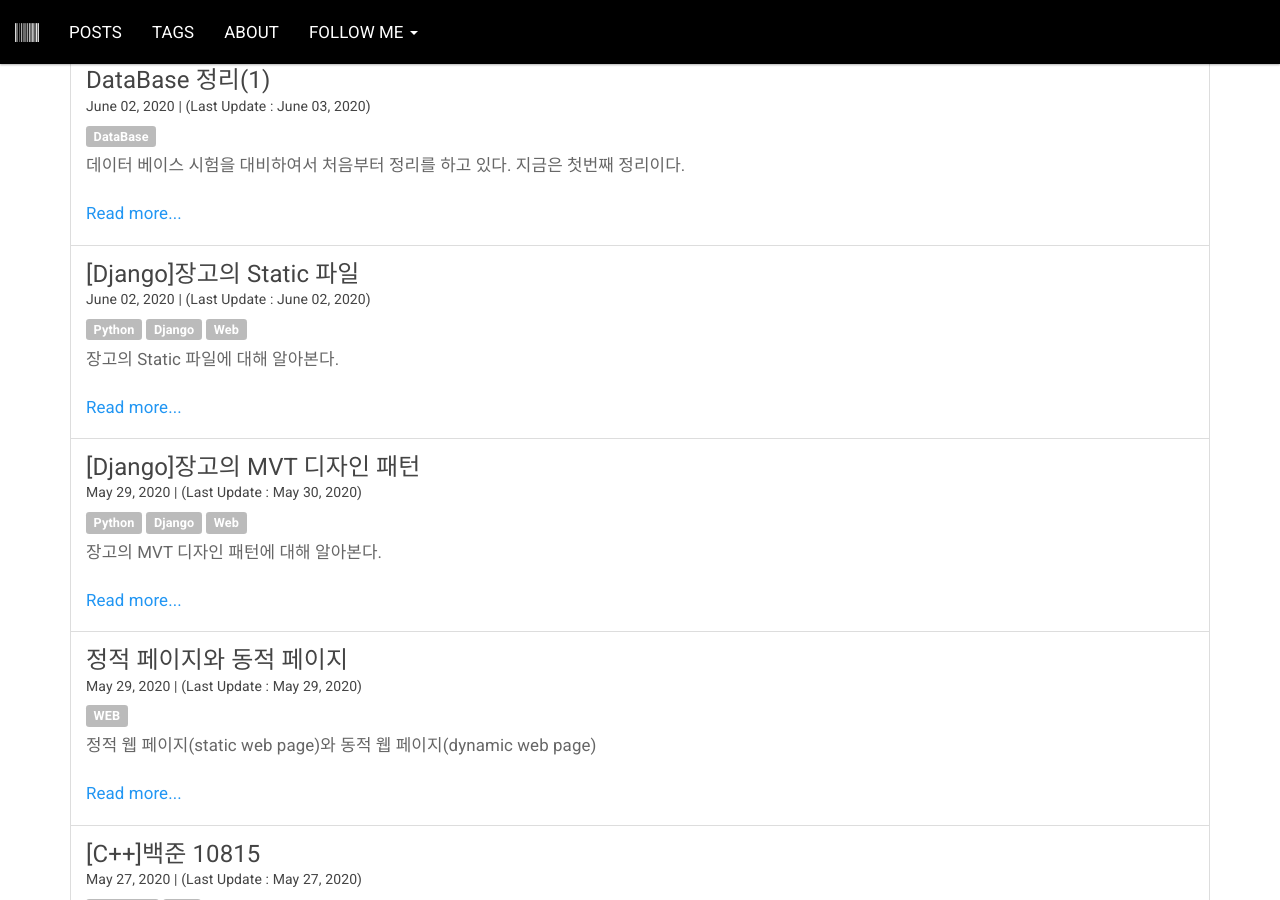
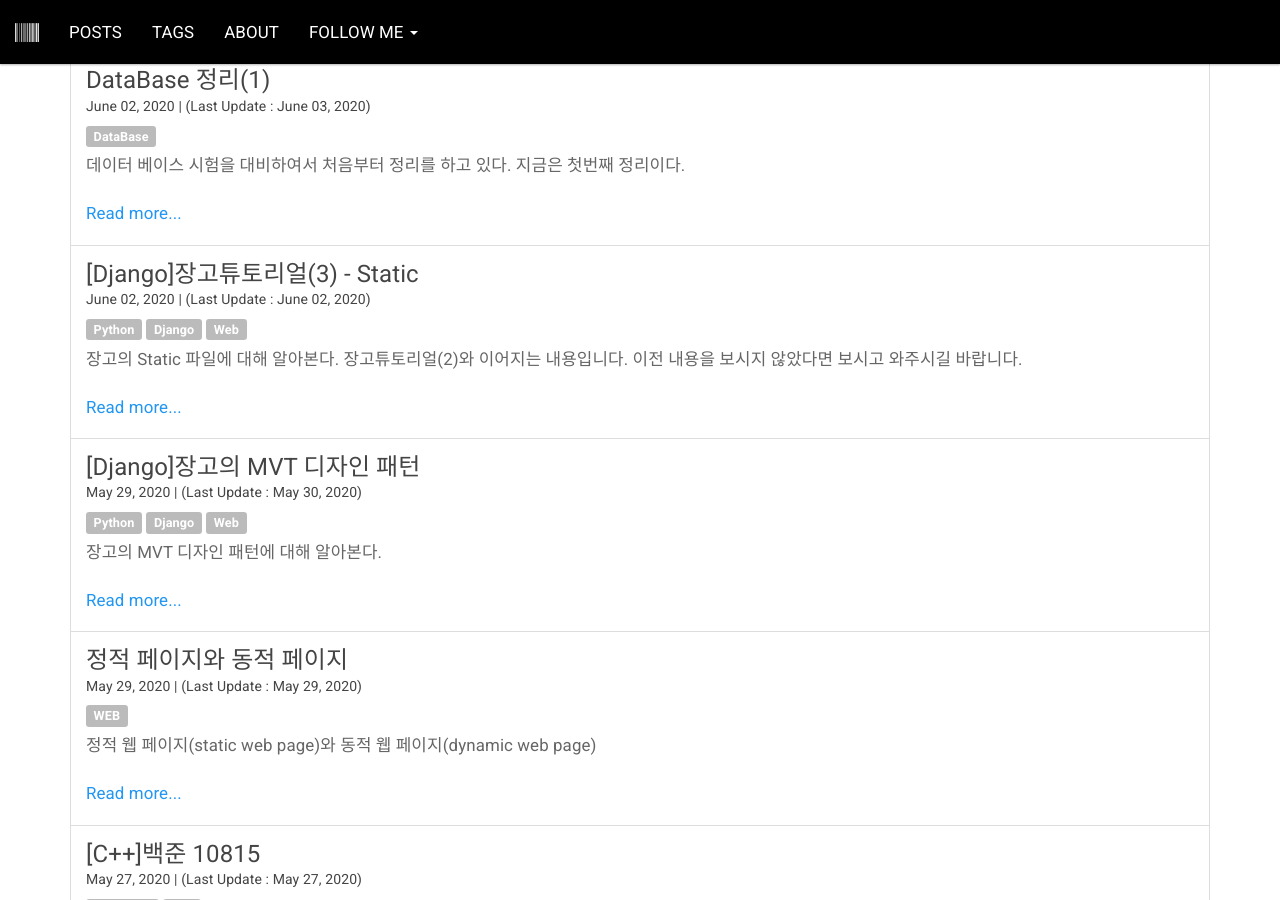
Before and after one commit to sneakstarberry/sneakstarberry.github.io, a Jekyll site: the page built from index.html, in a window 1280 px wide and 900 px high, scrolled down 665 px. Built offline with Jekyll 4.4.1, drawn with Linux system fonts in a browser that asks for light colours; the list of posts is cut into pages by our own code; comment, search, counter and statistics services are not loaded.

Commit message:
static update

````diff
--- a/_posts/2020-06-02-django-static.md
+++ b/_posts/2020-06-02-django-static.md
@@ -1,6 +1,6 @@
 ---
 layout: default
-title: "[Django]장고의 Static 파일"
+title: "[Django]장고튜토리얼(3) - Static"
 published: 2020-06-02 02:08:00 +0200
 read_time: true
 comments: true
@@ -9,15 +9,15 @@ tags: [Python, Django, Web]
 github: "https://github.com/sneakstarberry/"
 noimage: true
 ---
-장고의 Static 파일에 대해 알아본다.
+장고의 Static 파일에 대해 알아본다. 장고튜토리얼(2)와 이어지는 내용입니다. 이전 내용을 보시지 않았다면 보시고 와주시길 바랍니다.
 <!--more-->
 
 # 장고의 Static 파일
 장고에서 Static파일을 이용하는 방법을 알아보도록 하겠습니다. 하지만 실습에 앞서 `Static`파일이 무엇이지 알아보고 가도록 하겠습니다.
-### Static 파일이란?
+## Static 파일이란?
 이미지나 CSS, JS파일 처럼 내용이 고정되어 있어, 응답을 할 때 별도의 처리 없이 파일 그대로를 보내주면 되는 파일들을 의미합니다. 즉, 사용자의 요청에 따라 내용이 바뀌는 것이 아니라 있는 파일 그대로를 보내주는 것을 의미합니다.
 
-### Static 경로 설정
+## Static 경로 설정
 `Static` 파일을 이용하기 위해서 가장 중요한 점은 `settings.py`에서`django.contrib.staticfiles`가 INSTALLED_APPS에 포함되어 있는지 확인하는 것입니다. 기본적으로 포함되어 있지만 안될 때 확인해야할 중요 사항인건 맞습니다.
 ```python
 ...
@@ -53,9 +54,38 @@ STATIC_ROOT = os.path.join(BASE_DIR, 'staticfiles')
 그 아래에는 다음과 같은 코드를 추가해 봅니다.
 ```python
 STATICFILES_DIRS = (
-    os.path.join(BASE_DIR, 'blog', 'static'),
+    os.path.join(BASE_DIR, 'posts', 'static'),
 )
 ```
-위 코드는 `blog`라는 앱 안의 `static`폴더를 경로에 추가해 준 것입니다. 이러한 작업을 안할 경우 `python manage.py collectstatic`을 하였을 때 이 경로에 없는 폴더는 `Static`파일을 모으지 않게 됩니다. 그래서 이 코드를 반드시 추가해 주어야합니다.
+위 코드는 `posts`라는 앱 안의 `static`폴더를 경로에 추가해 준 것입니다. 이러한 작업을 안할 경우 `python manage.py collectstatic`을 하였을 때 이 경로에 없는 폴더는 `Static`파일을 모으지 않게 됩니다. 그래서 이 코드를 반드시 추가해 주어야합니다.
 
-사실 `STATIC_URL`만 하여도 `Static`파일들을 이용하는데에는 크게 무리가 없습니다. 왜냐하면 개발자 모드에서는 여러가지 부분들을 장고가 알아서 처리해주고 `Static`파일 또한 장고가 알아서 처리해주는 일 중에 하나이기 때문입니다. 하지만 배포 모드에서는 장고가 이러한 일들을 알아서 처리해 주지 않습니다. 그래서 모든 파일들을 하나로 모아주고 저희가 직접 연결시켜 주는 것입니다.
+## Static 파일 사용
+### `posts`앱 안에 `static`폴더를 생성해줍니다.
+- `static`폴더 이름은 이미 우리가 위에서 정해주었습니다.
+- `static`폴더 안에 `posts`폴더를 생성하고 `posts`폴더 안에 `css`폴더를 생성해줍니다.
+<img src="/assets/images{{page.id}}/static.png" class="img-responsive">
+#### 위와 같이 폴더가 생성되어 있어야 합니다.
+#### 이제 `css`폴더에 `index.css`를 복사 붙여넣기를 해줍니다.
+<img src="/assets/images{{page.id}}/css.png" class="img-responsive">
+#### 위와 같이 파일을 추가해 줍니다.
+### `index.html`코드 바꾸어 주기
+- #### `index.html`가장 위 첫번째 줄에 다음 코드를 작성해 줍니다.
+```html
+{% load static %}
+...
+```
+- #### 그리고 css 가져오기라고 써져있는 글 아래의 코드를 바꾸어 줍니다.
+```html
+...
+<link rel="stylesheet" href="index.css">
+...
+```
+#### 위 코드를 다음과 같은 코드로 바꾸어 줍니다.
+```html
+...
+<link rel="stylesheet" href="{% static 'post/css/index.css' %}">
+...
+```
+- `static`폴더 아래의 경로를 적어주면 되는 것 입니다.
+- 위 작업을 끝냈다면 서버를 실행 했을 때 다음과 같은 화면이 나올 것 입니다.
+<img src="/assets/images{{page.id}}/result.png" class="img-responsive">
````
Also changed, not shown: other parts of _posts/2020-06-02-django-static.md (+2 -1 lines), assets/images/posts/django-static/css.png (added), assets/images/posts/django-static/result.png (added), assets/images/posts/django-static/static.png (added).
